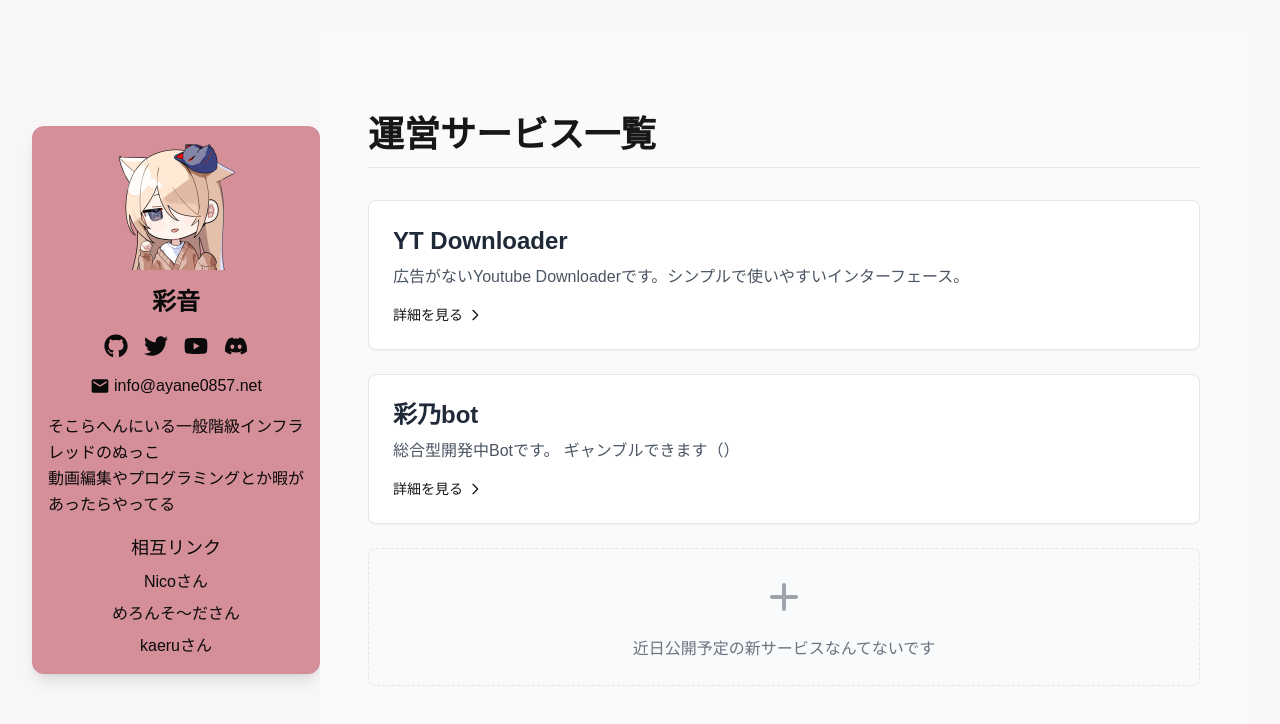
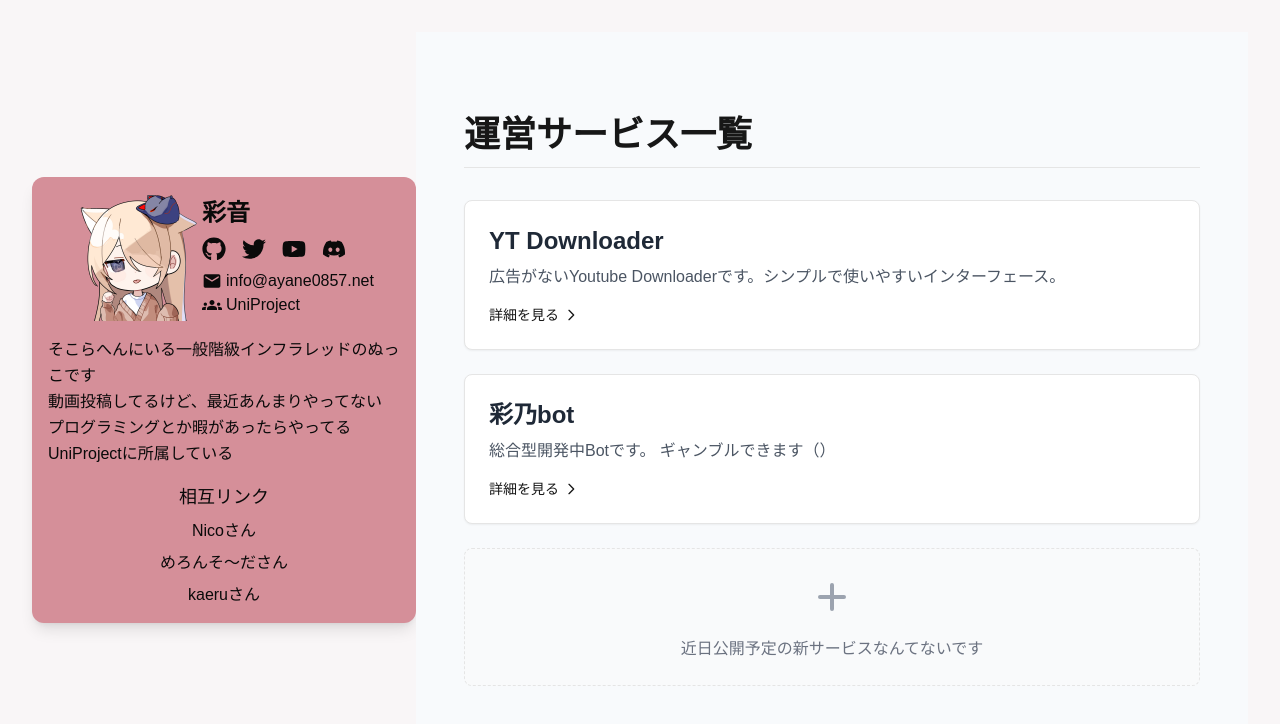
Before and after one commit to ayane0857/ayane-official-site, a Next.js app: page / in a window 1280 px wide. Shown: the top 724 px of the page. Built offline with nearby package versions, Linux system fonts and the light colour scheme; a web font is replaced by a local one.

Commit message:
update ui and text

```diff
--- a/app/page.tsx
+++ b/app/page.tsx
@@ -2,13 +2,15 @@ import Image from "next/image";
 import { Card } from "@/components/ui/card";
 import { FaGithub, FaTwitter, FaYoutube, FaDiscord } from "react-icons/fa";
 import { MdEmail } from "react-icons/md";
+import { MdGroups } from "react-icons/md";
 
 export default async function Home() {
   return (
     <div className="flex flex-col md:flex-row min-h-screen w-full bg-[#F9F6F7] p-4 md:p-8">
-      <div className="w-full md:w-64 lg:w-72 flex items-center justify-center md:justify-start mb-6 md:mb-0">
+      <div className="w-full md:w-80 lg:w-96 flex items-center justify-center md:justify-start mb-6 md:mb-0">
         <Card className="w-full h-auto flex flex-col items-center bg-[#D58F99] shadow-lg border-0 p-4">
           <div className="flex flex-col items-center w-full h-full space-y-4">
+            <div className="flex justify-between items-center">
               <div className="w-32 h-32 relative">
                 <Image
                   src="/icon.png"
@@ -18,6 +20,7 @@ export default async function Home() {
                   className="object-cover"
                 />
               </div>
+              <div className="">
                 <h2 className="text-xl md:text-2xl font-bold">彩音</h2>
                 <div className="flex space-x-4 my-2">
                   <a
@@ -58,10 +61,25 @@ export default async function Home() {
                     <span className="break-all">info@ayane0857.net</span>
                   </a>
                 </div>
+                <div className="flex items-center space-x-2">
+                  <a
+                    href="https://www.uniproject.jp/"
+                    className="flex items-center space-x-1 text-sm md:text-base hover:opacity-80"
+                  >
+                    <MdGroups className="w-4 h-4 md:w-5 md:h-5" />
+                    <span className="break-all">UniProject</span>
+                  </a>
+                </div>
+              </div>
+            </div>
             <p className="text-ml leading-relaxed">
-              そこらへんにいる一般階級インフラレッドのぬっこ
+              そこらへんにいる一般階級インフラレッドのぬっこです
               <br />
-              動画編集やプログラミングとか暇があったらやってる
+              動画投稿してるけど、最近あんまりやってない
+              <br />
+              プログラミングとか暇があったらやってる
+              <br />
+              UniProjectに所属している
             </p>
             <div className="flex flex-col space-y-2 w-full items-center">
               <p className="text-lg">相互リンク</p>
@@ -94,7 +112,7 @@ export default async function Home() {
         </Card>
       </div>
 
-      <div className="w-full md:w-[calc(100%-16rem)] lg:w-[calc(100%-18rem)] flex items-center justify-start p-4 md:p-12 bg-slate-50 dark:bg-slate-900">
+      <div className="w-full md:w-[calc(100%-20rem)] lg:w-[calc(100%-24rem)] flex items-center justify-start p-4 md:p-12 bg-slate-50 dark:bg-slate-900">
         <div className="max-w-4xl w-full mx-auto">
           <h1 className="text-4xl font-bold mb-8 pb-3 border-b flex items-center gap-2">
             <span className="text-primary">運営サービス一覧</span>
```
Lines whose indentation alone changed are shown as unchanged.
